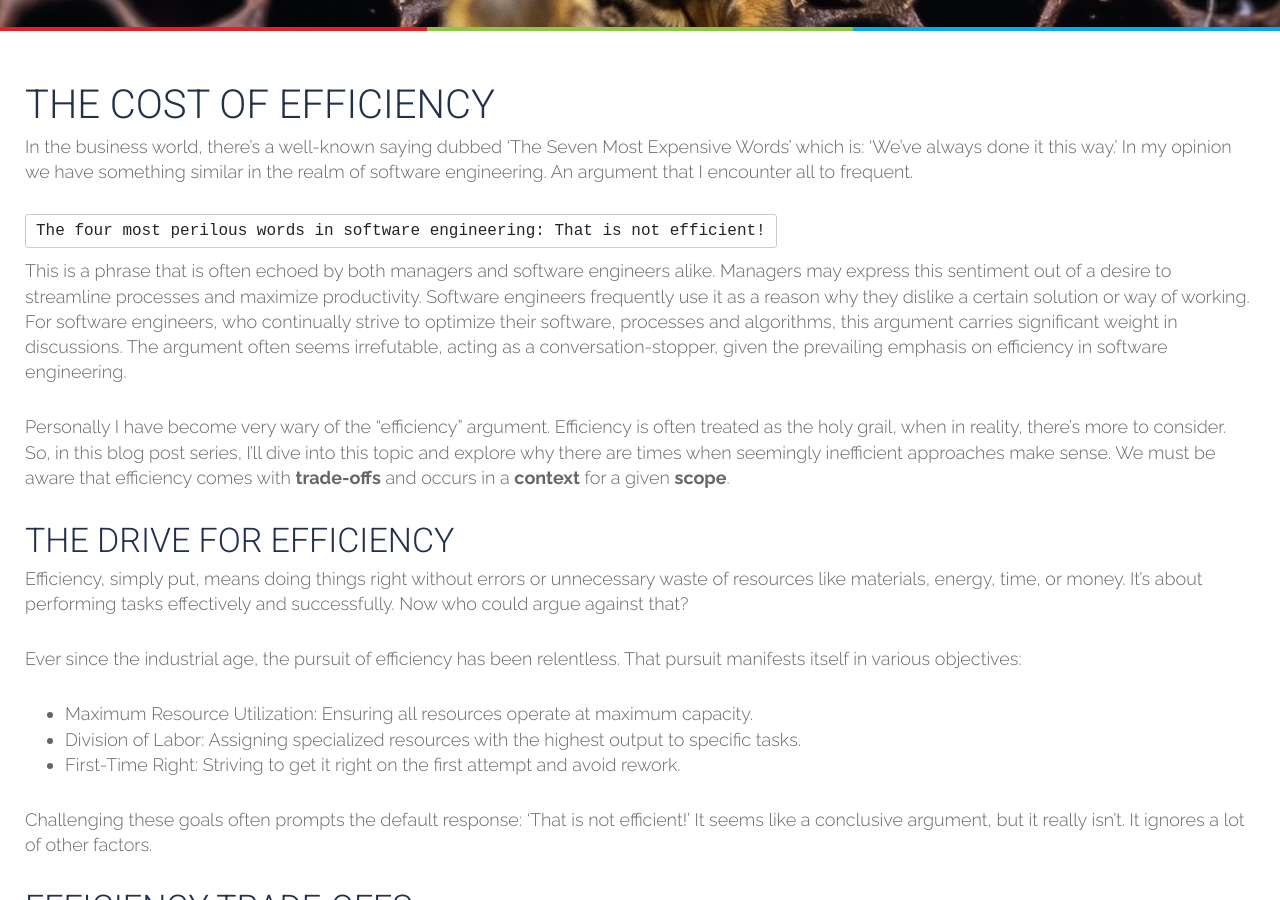
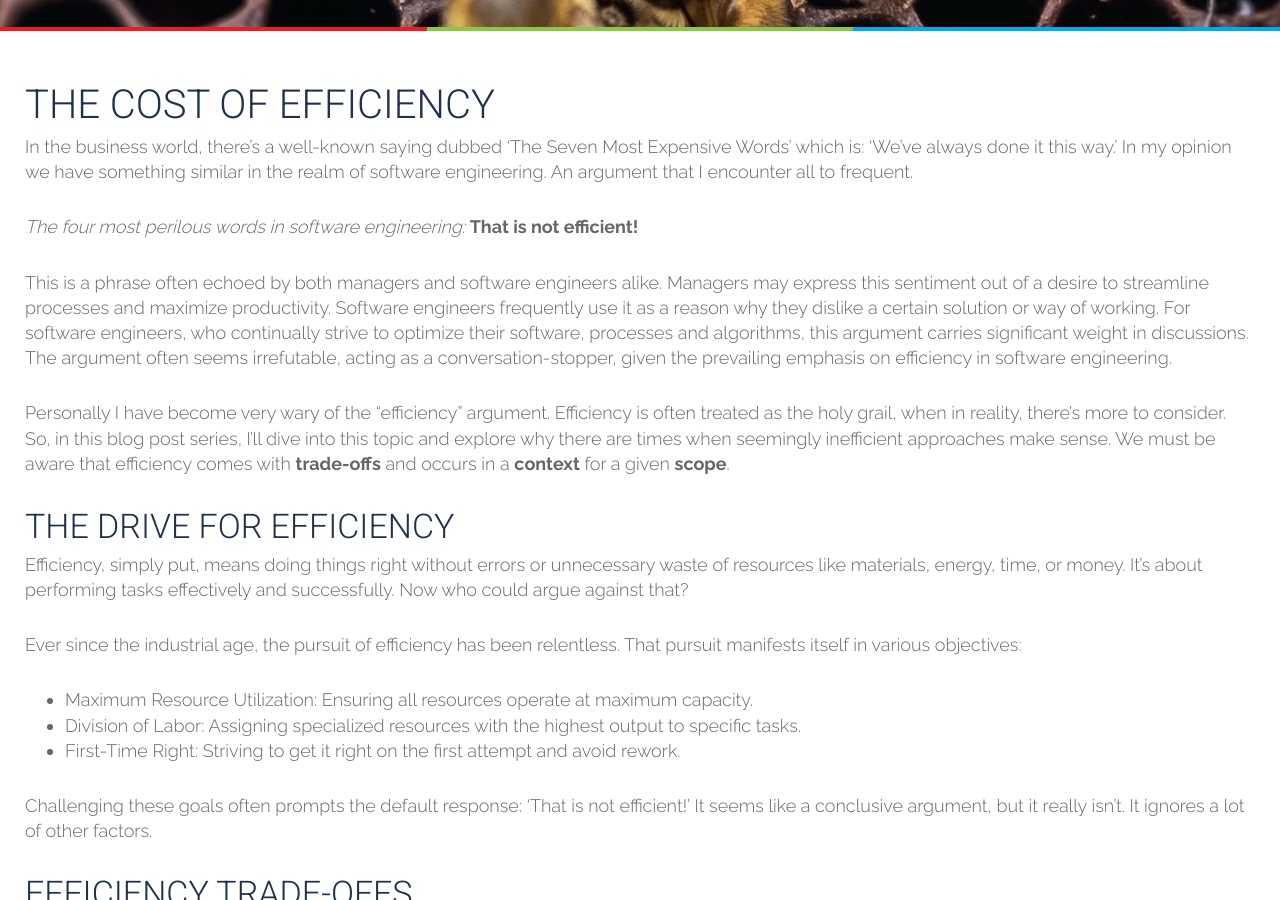
Before and after one commit to tripledio/tripledio.github.io, a Jekyll site: the page built from _posts/2024-03-27-cost-of-efficiency.md, in a window 1280 px wide and 900 px high, scrolled down 553 px. Built offline with Jekyll 4.4.1, drawn with Linux system fonts in a browser that asks for light colours; comment, search, counter and statistics services are not loaded; some of the changed text lies outside the part shown.

Commit message:
layout shizzle

```diff
--- a/_posts/2024-03-27-cost-of-efficiency.md
+++ b/_posts/2024-03-27-cost-of-efficiency.md
@@ -16,9 +16,10 @@
 
 In the business world, there's a well-known saying dubbed 'The Seven Most Expensive Words' which is: 'We've always done it this way.' In my opinion we have something similar in the realm of software engineering. An argument that I encounter all to frequent.
 
-<pre><code>The four most perilous words in software engineering: <b>That is not efficient!</b></code></pre>
+*The four most perilous words in software engineering:*
+**That is not efficient!**
 
-This is a phrase that is often echoed by both managers and software engineers alike. Managers may express this sentiment out of a desire to streamline processes and maximize productivity. Software engineers frequently use it as a reason why they dislike a certain solution or way of working. For software engineers, who continually strive to optimize their software, processes and algorithms, this argument carries significant weight in discussions. The argument often seems irrefutable, acting as a conversation-stopper, given the prevailing emphasis on efficiency in software engineering.
+This is a phrase often echoed by both managers and software engineers alike. Managers may express this sentiment out of a desire to streamline processes and maximize productivity. Software engineers frequently use it as a reason why they dislike a certain solution or way of working. For software engineers, who continually strive to optimize their software, processes and algorithms, this argument carries significant weight in discussions. The argument often seems irrefutable, acting as a conversation-stopper, given the prevailing emphasis on efficiency in software engineering.
 
 Personally I have become very wary of the "efficiency" argument. Efficiency is often treated as the holy grail, when in reality, there's more to consider. So, in this blog post series, I'll dive into this topic and explore why there are times when seemingly inefficient approaches make sense. We must be aware that efficiency comes with **trade-offs** and occurs in a **context** for a given **scope**.
 
@@ -50,9 +51,8 @@
 
 ![Ants](/img/posts/efficiency/ants.jpg){:width="800px"}
 
-So an important takeaway:
-
-> "Inefficiency in the small yields resilience in the large."
+"Inefficiency in the small yields resilience in the large."
+{: .center-img-text }
 
 Another more visual example are plants[^leafs]. Green is the color that reigns over the plant kingdom. But why green, and not black? It is because plants photoelectric cells, those that regulate the energy flow during photosynthesis, absorb all the photons in the red and blue regions of the light spectrum. But they absorb only about 90% of the green photons. If they absorbed more, they would look black. So plants are green because they are not super efficient and still reflect a small amount of green light. So what is the trade-off?
 
@@ -61,6 +61,7 @@
 ![Leafs](/img/posts/efficiency/leafs.jpg){:width="800px"}
 
 > "To be resilient against external changes, prioritize stability and adaptability over efficiency"
+
 
 ### Computer science
 
@@ -73,9 +74,11 @@
 
 Even when designing algorithms, people sometimes choose suboptimal heuristic solutions over optimal exact algorithms. Because many real-world problems are so complex that pursuing the ideal, most efficient solution is too costly. Instead, people sacrifice efficiency by introducing randomness and settling for 'good enough' solutions. Sometimes the cost of optimal algorithms is too high computational and time wise. There can be a point where going for the most efficient solution has diminishing returns. Making it more efficient to go for the less efficient solution.
 
-> It can be more efficient to go for the less efficient option
 
 ![heuristic](/img/posts/efficiency/heuristic.jpg){:width="800px"}
+
+It can be more efficient to go for the less efficient option
+{: .center-img-text }
 
 ### The choice
 
@@ -90,7 +93,7 @@
 
 The main thing I hope to pass on here with this post can be summarized as follows:
 
-<pre><code>The cost of efficiency is <b>resiliency</b></code></pre>
+**The cost of efficiency is resiliency**
 
 Given that efficiency is often achieved in a well controlled environment for a given scope, make sure that efficiency is what we really need and in what scope we need it. Efficiency in the short term can cost us resiliency in the longer term, for a larger scope. Which can prove to be more costly and thus result in more waste. So don't give in too quickly to the "That's not efficient" argument.
 
```
Also changed, not shown: _posts/2024-03-27-scope-of-efficiency.md (+3 -3 lines), img/posts/efficiency/program-night.jpg, img/posts/efficiency/program-night.png (deleted).
